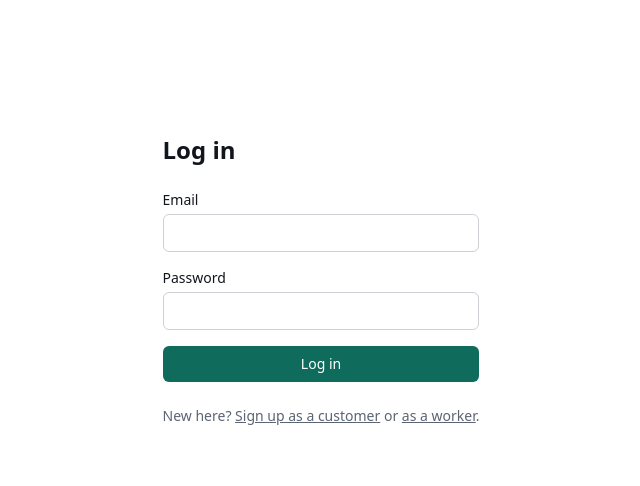
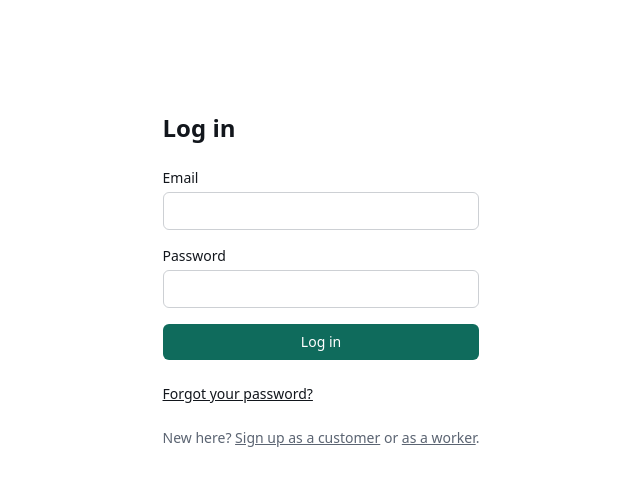
Before and after one commit to new-web-projects/HYS.Service, a Next.js app: page /auth/login in a window 1280 px wide. Shown: the top 486 px of the page, without its empty margins (319-959 px from the left). Built offline with nearby package versions, Linux system fonts and the light colour scheme.

Commit message:
Add 'Forgot your password?' link to login page
Added a link to the 'Forgot your password?' page for user convenience.

```diff
--- a/app/auth/login/page.tsx
+++ b/app/auth/login/page.tsx
@@ -65,6 +65,9 @@
           {submitting ? "Logging in…" : "Log in"}
         </button>
       </form>
+      <a href="/auth/forgot-password" className="text-sm underline">
+        Forgot your password?
+      </a>
       <p className="text-sm text-muted">
         New here?{" "}
         <a href="/auth/signup/customer" className="underline">
```
